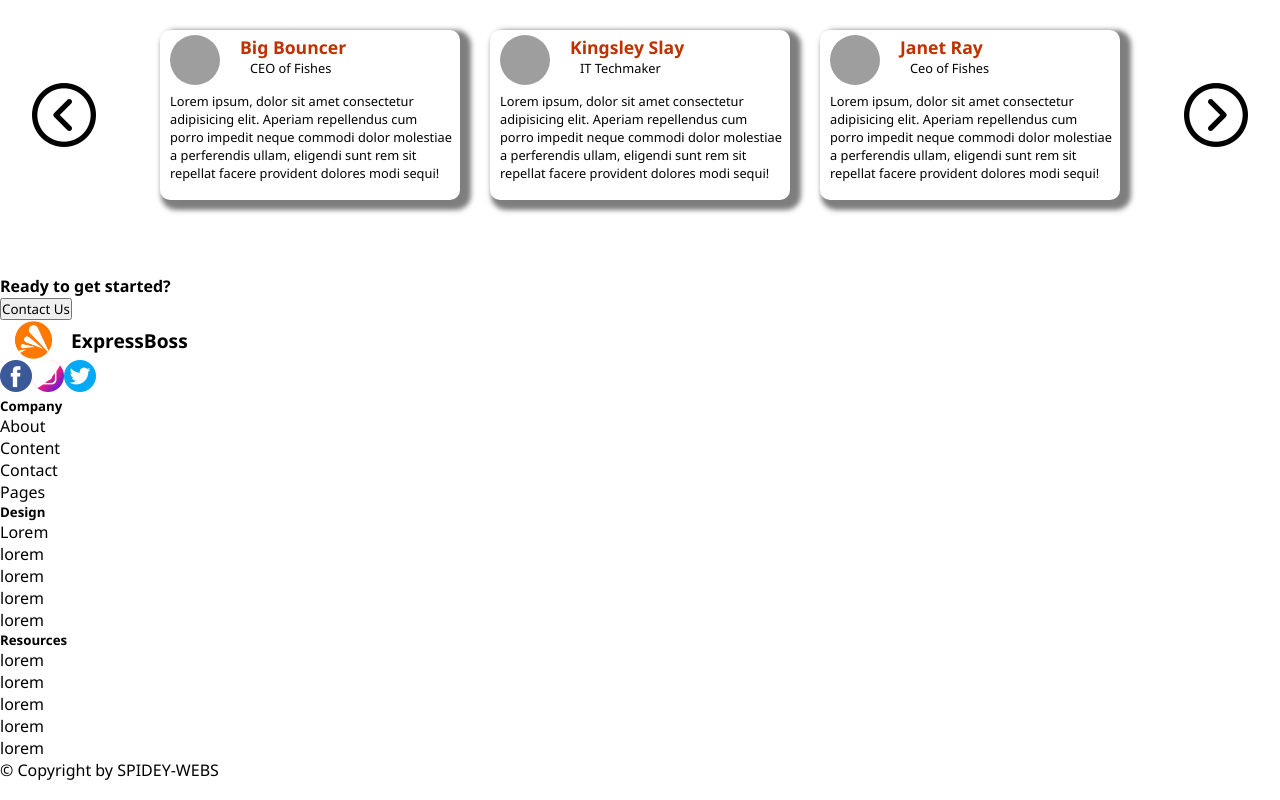
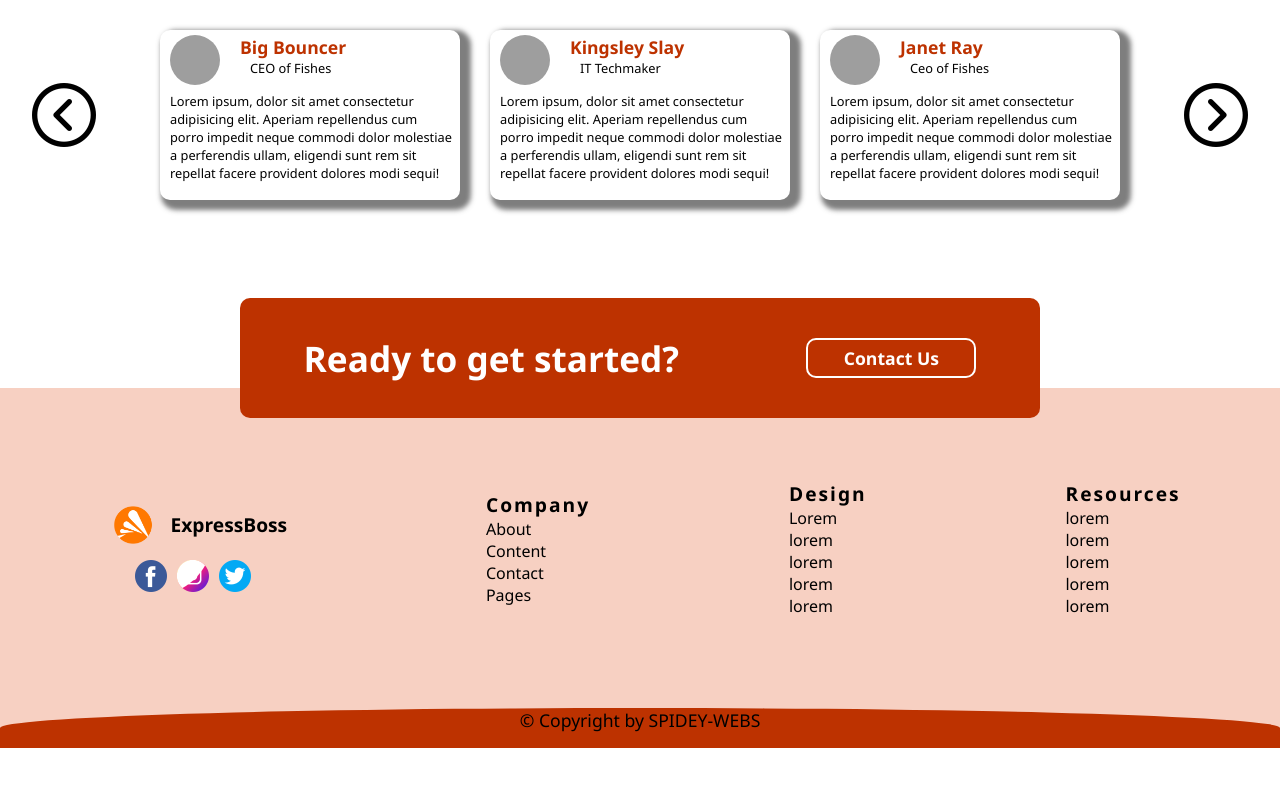
Before and after one commit to Spidey2342/fire, a plain HTML site: page fire/index.html in a window 1280 px wide. Shown: the part 2852-3652 px from the top of the page. After the commit the page ends 3600 px from the top, so only its background shows below. Drawn offline with Linux system fonts and the light colour scheme; grey boxes are pictures that could not be loaded.

Commit message:
Update index.css

```diff
--- a/fire/index.css
+++ b/fire/index.css
@@ -229,8 +229,9 @@ span{
 .agency_img img{
     height: 500px;
 }
-.text{
+.test{
     height: 50vh;
+    margin-bottom: 30px;
 }
 .box1{
     height: 40vh;
@@ -269,6 +270,63 @@ span{
     padding: 0 6px 10px 10px;
     font-size: 0.8em;
 }
+.foot1{
+    display: flex;
+    justify-content: center;
+    margin-bottom: -30px;
+}
+.foot{
+    height: 15vh;
+    width:800px;
+    border-radius: 10px;
+    background: var(--primary-color);
+    display: flex;
+    justify-content: space-around;
+    align-items: center;
+}
+.foot h4{
+    color: white;
+    font-size: 2.2em;
+}
+.btn2{
+    height: 40px;
+    width: 170px;
+    border: 2px solid white;
+    border-radius: 10px;
+    background: var(--primary-color);
+    color: white;
+    font-size: 1.1em;
+    font-weight: 700;
+}
 footer{
-    height:60vh ;
+    height:auto ;
+    background: rgb(247, 208, 194);
 }
+.footer{
+    height: 40vh;
+    display: flex;
+    justify-content: space-around;
+    align-items: center;
+
+}
+.icons{
+    display: flex;
+    gap: 10px;
+    justify-content: center;
+    margin-top: 15px;
+}
+.link2 h5{
+    font-size: 1.2em;
+    letter-spacing: 2px;
+}
+.copy{
+    height: 5vh;
+    border-radius: 200% 200% 0 0;
+    background: var(--primary-color);
+    text-align: center;
+
+}
+.copy p{
+    /* margin-top: 100px; */
+    font-size: 1.1em;
+}
```
